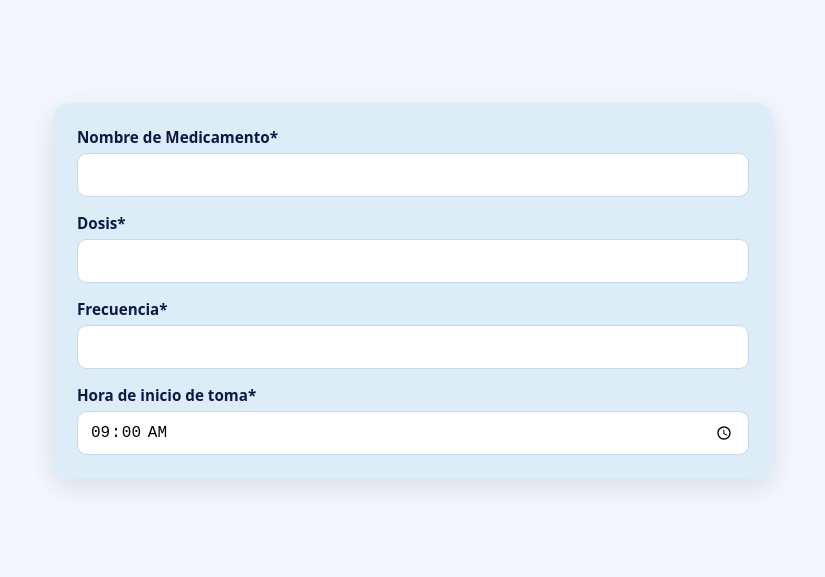
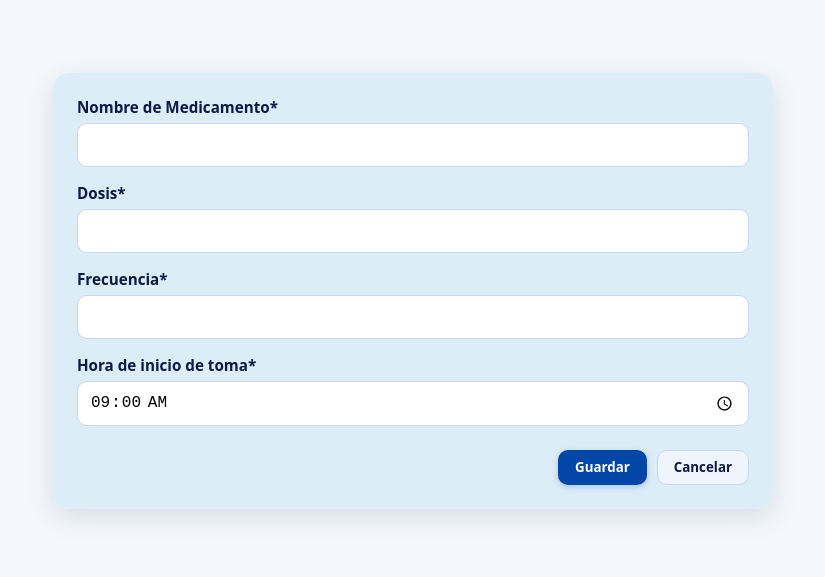
Before and after one commit to Equipo-4-Hackaton-F5/CronoSana-Front, a React (Vite) app: page / in a window 1280 px wide. Shown: the part 117-694 px from the top of the page, without its empty margins (227-1052 px from the left). Built offline with nearby package versions, Linux system fonts and the light colour scheme.

Commit message:
Conexión de botones con form

```diff
--- /dev/null
+++ b/src/components/Button/Button.css
@@ -0,0 +1,39 @@
+:root{
+  --c-ink:#0D1846;
+  --c-primary:#0047A7;
+  --c-primary-2:#00558C;
+  --c-bg-soft:#DDEDF8;
+  --c-danger:#DB3907;
+}
+
+.btn{
+  appearance:none;
+  border:1px solid transparent;
+  border-radius:10px;
+  padding:10px 16px;
+  font-weight:600;
+  cursor:pointer;
+  transition:transform .08s ease, filter .12s ease, background .12s ease, box-shadow .12s ease;
+  font-family:inherit;
+  line-height:1;
+}
+
+.btn:active{ transform: translateY(1px); }
+.btn:disabled{ opacity:.6; cursor:not-allowed; }
+.btn--full{ width:100%; }
+
+.btn--primary{
+  background:var(--c-primary);
+  color:#fff;
+  box-shadow: 0 2px 6px rgba(0,71,167,.25);
+}
+.btn--primary:hover{ filter:brightness(1.05); }
+.btn--primary:focus{ outline:none; box-shadow:0 0 0 3px rgba(0,71,167,.2); }
+
+.btn--secondary{
+  background:#eef5fc;
+  color:var(--c-ink);
+  border-color:#c9d7eb;
+}
+.btn--secondary:hover{ background:#e4eefb; }
+.btn--secondary:focus{ outline:none; box-shadow:0 0 0 3px rgba(0,71,167,.18); }
--- /dev/null
+++ b/src/components/Button/Button.jsx
@@ -0,0 +1,25 @@
+import React from "react";
+import "./Button.css";
+
+export default function Button({
+    children,
+    variant = "primary",
+    type = "button",
+    onClick,
+    disabled = false,
+    full = false,
+    ariaLabel,
+}) {
+  return (
+    <button
+        type={type}
+      className={`btn btn--${variant} ${full ? "btn--full" : ""}`}
+      onClick={onClick}
+      disabled={disabled}
+      aria-label={ariaLabel}
+    >
+      {children}
+
+    </button>
+  );
+}
--- a/src/components/FormMedi/Form.jsx
+++ b/src/components/FormMedi/Form.jsx
@@ -1,12 +1,13 @@
 import React, { useState } from "react";
 import "./Form.css";
+import Button from "../Button/Button";
 
 
 export default function Form() {
     const [form, setForm] = useState({
         nombre: "",
         dosis: "",
-        Descripcion: "",
+        frecuencia: "",
         hora: ["09:00"],
     });
 
@@ -15,19 +16,19 @@ export default function Form() {
         setForm((f) => ({ ...f, [id]: value }));
     };
 
-    //const handleSubmit = (e) => {
-        //e.preventDefault();
-    // aquí luego conectarás con el backend (POST /medicamentos)
-        //console.log("Guardar:", form);
-    //};
+    const handleSubmit = (e) => {
+        e.preventDefault();
+        console.log("Datos del formulario:", form);
+        alert(`Medicamento guardado: ${form.nombre}, dosis ${form.dosis}`);
+    };
 
-    //const handleCancel = () => {
-        //setForm({ nombre: "", dosis: "", descripcion: "", hora: "09:00" });
-    //};
+    const handleCancel = () => {
+        setForm({ nombre: "", dosis: "", frecuencia: "", hora: "09:00" });
+    };
 
     return (
         <div className="formCard">
-        <form className="formBody">
+            <form className="formBody" onSubmit={handleSubmit} noValidate>
                 <div className="field">
                     <label className="label" htmlFor="nombre">Nombre de Medicamento*</label>
                     <input
@@ -57,13 +58,13 @@ export default function Form() {
                 </div>
 
                 <div className="field">
-                <label className="label" htmlFor="Frecuencia">Frecuencia*</label>
+                    <label className="label" htmlFor="frecuencia">Frecuencia*</label>
                     <input
-                    id="Frecuencia"
+                        id="frecuencia"
                         className="input"
                         type="text"
                         placeholder="Antes de comer, 1 comprimido..."
-                    value={form.descripcion}
+                        value={form.frecuencia}
                         onChange={handleChange}
                         required
                     />
@@ -81,6 +82,10 @@ export default function Form() {
                     />
                 </div>
 
+                <div className="actions" style={{ display:"flex", gap:"10px", justifyContent:"flex-end", marginTop:"8px", flexWrap:"wrap" }}>
+                    <Button variant="primary" type="submit">Guardar</Button>
+                    <Button variant="secondary" type="button" onClick={handleCancel}>Cancelar</Button>
+                </div>
 
             </form>
         </div>
```
Lines whose indentation alone changed are shown as unchanged.
